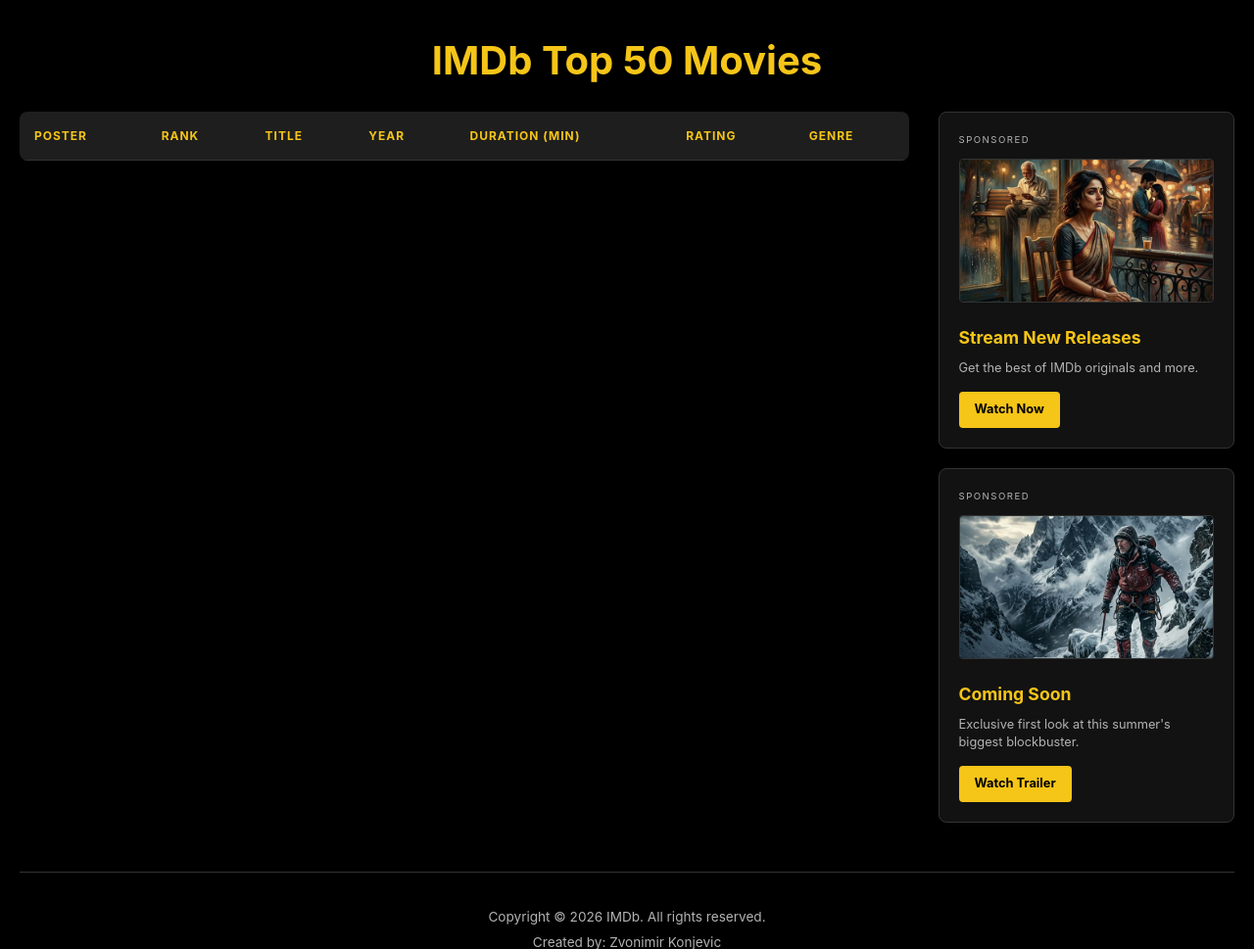
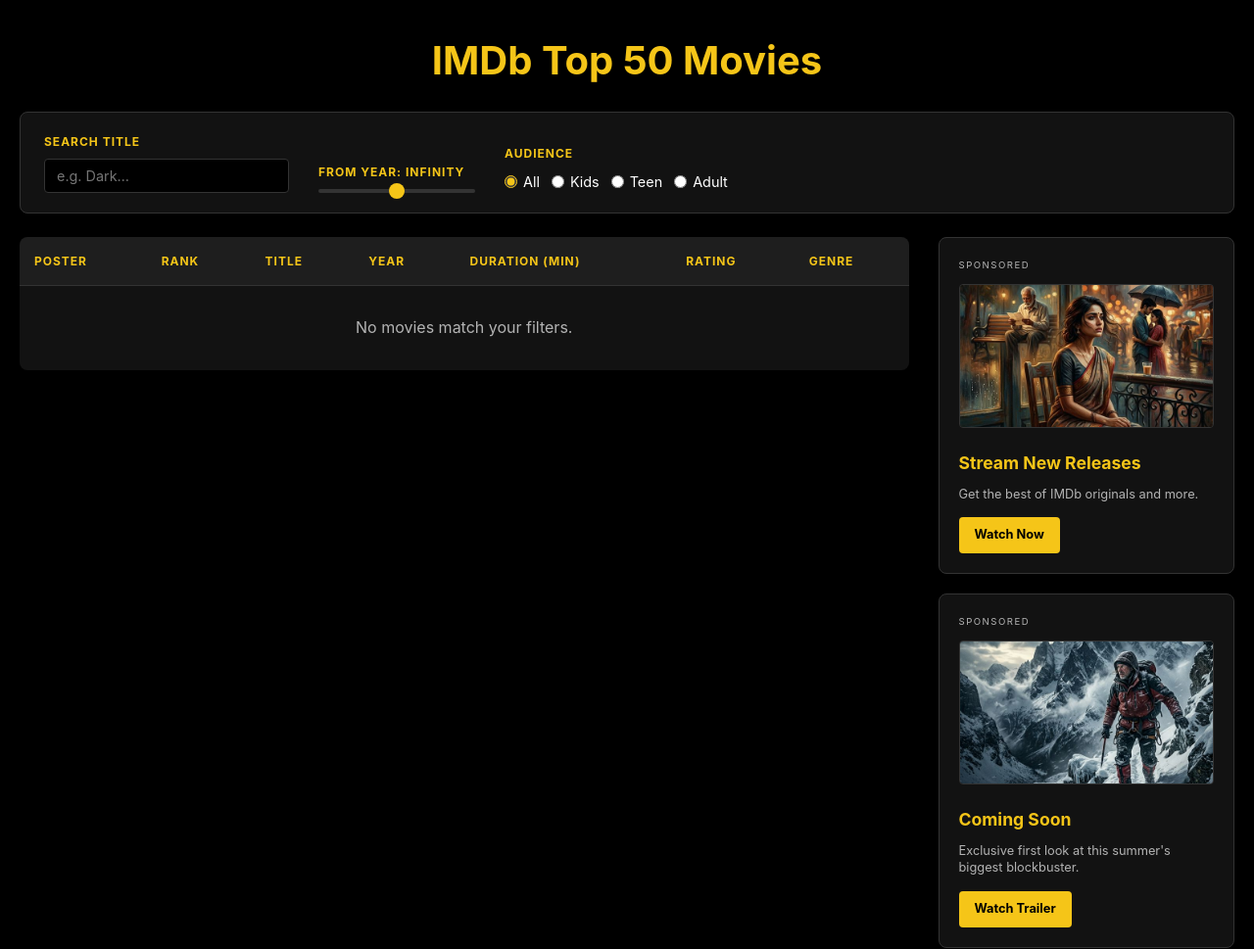
Before and after one commit to zvonimirkonjevic/web-programiranje, a PHP site: page / in a window 1280 px wide. Shown: the part 79-1048 px from the top of the page at 98% size. Run offline with PHP 8.4, Linux system fonts and the light colour scheme; lists and menus that the app fills with data are empty; some libraries are stand-ins or nearby versions.

Commit message:
add filtering

```diff
--- a/public/index.html
+++ b/public/index.html
@@ -39,6 +39,25 @@
         </ul>
     </nav>
     <h1>IMDb Top 50 Movies</h1>
+    <section class="filters">
+        <div class="filter-group">
+            <label for="filter-text">Search title</label>
+            <input type="text" id="filter-text" placeholder="e.g. Dark…">
+        </div>
+        <div class="filter-group">
+            <label for="filter-year">From year: <span id="year-value">—</span></label>
+            <input type="range" id="filter-year" min="1900" max="2021" value="1900">
+        </div>
+        <div class="filter-group">
+            <span class="filter-label">Audience</span>
+            <div class="radio-group">
+                <label><input type="radio" name="filter-rating" value="all" checked> All</label>
+                <label><input type="radio" name="filter-rating" value="kids"> Kids</label>
+                <label><input type="radio" name="filter-rating" value="teen"> Teen</label>
+                <label><input type="radio" name="filter-rating" value="adult"> Adult</label>
+            </div>
+        </div>
+    </section>
     <div class="content-wrapper">
 
     <div class="table-container">
--- a/public/script.js
+++ b/public/script.js
@@ -1,3 +1,53 @@
+let allMovies = [];
+
+function parseYear(str) {
+    return parseInt(str, 10);
+}
+
+function renderMovies(movies) {
+    const tbody = document.querySelector('table tbody');
+    if (movies.length === 0) {
+        tbody.innerHTML = '<tr><td colspan="7" style="text-align:center;color:var(--text-gray);padding:30px;">No movies match your filters.</td></tr>';
+        return;
+    }
+    tbody.innerHTML = movies.map((movie, index) => {
+        const rank = index + 1;
+        const title = movie.title.replace(/"/g, '&quot;').replace(/</g, '&lt;');
+        const year = parseYear(movie.release_year);
+        const duration = parseInt(movie.duration) || 'N/A';
+        return `<tr>
+            <td data-label="Poster"><img src="images/movie_${movie._imgIndex}.png" alt="${title}"></td>
+            <td data-label="Rank">${rank}</td>
+            <td data-label="Title">${title}</td>
+            <td data-label="Year">${year}</td>
+            <td data-label="Duration">${duration}</td>
+            <td data-label="Rating">${movie.rating}</td>
+            <td data-label="Genre">${movie.listed_in}</td>
+        </tr>`;
+    }).join('');
+}
+
+const ratingMap = {
+    kids: new Set(['G', 'PG', 'TV-Y', 'TV-G', 'TV-Y7', 'TV-Y7-FV']),
+    teen: new Set(['PG-13', 'TV-PG', 'TV-14']),
+    adult: new Set(['R', 'TV-MA', 'NC-17', 'NR', 'UR'])
+};
+
+function applyFilters() {
+    const text = document.getElementById('filter-text').value.toLowerCase();
+    const minYear = parseInt(document.getElementById('filter-year').value, 10);
+    const ratingGroup = document.querySelector('input[name="filter-rating"]:checked').value;
+
+    const filtered = allMovies.filter(movie => {
+        if (!movie.title.toLowerCase().includes(text)) return false;
+        if (parseYear(movie.release_year) < minYear) return false;
+        if (ratingGroup !== 'all' && !ratingMap[ratingGroup].has(movie.rating)) return false;
+        return true;
+    });
+
+    renderMovies(filtered);
+}
+
 fetch('/data/netflix_titles.csv')
     .then(res => res.text())
     .then(csv => {
@@ -6,22 +56,27 @@ fetch('/data/netflix_titles.csv')
             skipEmptyLines: true
         });
 
-        const movies = result.data
+        allMovies = result.data
             .filter(row => row.type === 'Movie')
-            .slice(0, 17);
+            .slice(0, 17)
+            .map((movie, index) => ({ ...movie, _imgIndex: index + 1 }));
 
-        const tbody = document.querySelector('table tbody');
-        tbody.innerHTML = movies.map((movie, index) => {
-            const rank = index + 1;
-            const title = movie.title.replace(/"/g, '&quot;').replace(/</g, '&lt;');
-            return `<tr>
-                <td data-label="Poster"><img src="images/movie_${rank}.png" alt="${title}"></td>
-                <td data-label="Rank">${rank}</td>
-                <td data-label="Title">${title}</td>
-                <td data-label="Year">${new Date(movie.release_year).getFullYear()}</td>
-                <td data-label="Duration">${new Number(movie.duration.replace(" min", "")) || 'N/A'}</td>
-                <td data-label="Rating">${movie.rating}</td>
-                <td data-label="Genre">${movie.listed_in}</td>
-            </tr>`;
-        }).join('');
+        const years = allMovies.map(m => parseYear(m.release_year)).filter(y => !isNaN(y));
+        const minYear = Math.min(...years);
+        const maxYear = Math.max(...years);
+
+        const slider = document.getElementById('filter-year');
+        slider.min = minYear;
+        slider.max = maxYear;
+        slider.value = minYear;
+        document.getElementById('year-value').textContent = minYear;
+
+        slider.addEventListener('input', () => {
+            document.getElementById('year-value').textContent = slider.value;
+            applyFilters();
+        });
+        document.getElementById('filter-text').addEventListener('input', applyFilters);
+        document.querySelectorAll('input[name="filter-rating"]').forEach(r => r.addEventListener('change', applyFilters));
+
+        renderMovies(allMovies);
     });
--- a/public/style/style.css
+++ b/public/style/style.css
@@ -244,6 +244,90 @@ table img {
     display: block;
 }
 
+/* Filters */
+.filters {
+    display: flex;
+    gap: 30px;
+    align-items: flex-end;
+    flex-wrap: wrap;
+    background-color: var(--imdb-dark-gray);
+    border: 1px solid var(--border-gray);
+    border-radius: 8px;
+    padding: 20px 24px;
+    margin-bottom: 24px;
+}
+
+.filter-group {
+    display: flex;
+    flex-direction: column;
+    gap: 8px;
+    min-width: 160px;
+}
+
+.filter-group > label,
+.filter-label {
+    font-size: 0.75rem;
+    text-transform: uppercase;
+    letter-spacing: 1px;
+    color: var(--imdb-gold);
+    font-weight: 700;
+}
+
+.filter-group input[type="text"] {
+    background: var(--imdb-black);
+    border: 1px solid var(--border-gray);
+    border-radius: 4px;
+    color: var(--text-white);
+    padding: 8px 12px;
+    font-family: var(--font-family);
+    font-size: 0.9rem;
+    outline: none;
+    transition: border-color 0.2s;
+}
+
+.filter-group input[type="text"]:focus {
+    border-color: var(--imdb-gold);
+}
+
+.filter-group input[type="range"] {
+    -webkit-appearance: none;
+    width: 100%;
+    height: 4px;
+    border-radius: 2px;
+    background: var(--border-gray);
+    outline: none;
+    cursor: pointer;
+}
+
+.filter-group input[type="range"]::-webkit-slider-thumb {
+    -webkit-appearance: none;
+    width: 16px;
+    height: 16px;
+    border-radius: 50%;
+    background: var(--imdb-gold);
+    cursor: pointer;
+}
+
+.radio-group {
+    display: flex;
+    gap: 12px;
+    flex-wrap: wrap;
+}
+
+.radio-group label {
+    display: flex;
+    align-items: center;
+    gap: 6px;
+    font-size: 0.9rem;
+    color: var(--text-white);
+    cursor: pointer;
+}
+
+.radio-group input[type="radio"] {
+    accent-color: var(--imdb-gold);
+    cursor: pointer;
+}
+
 /* Footer */
 footer {
     padding: 30px 0;
```
